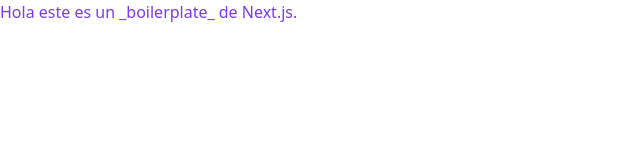
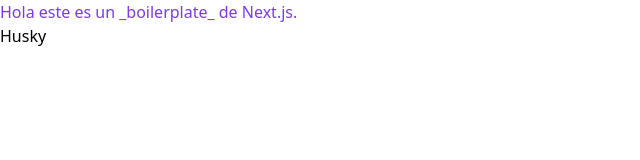
Before and after one commit to enBonnet/nextjs-ts-base, a Next.js app: page / in a window 1280 px wide. Shown: the top 160 px of the page, without its empty margins (0-640 px from the left). Built offline with nearby package versions, Linux system fonts and the light colour scheme.

Commit message:
config husky

```diff
--- a/pages/index.tsx
+++ b/pages/index.tsx
@@ -11,6 +11,9 @@
           Hola este es un _boilerplate_ de{" "}
           <a href="https://nextjs.org/learn">Next.js</a>.
         </p>
+        <ul>
+          <li>Husky</li>
+        </ul>
       </section>
     </div>
   );
```
Also changed, not shown: package.json (+18 -1 lines), 1 other file (tests, documents, lock files or other folders).
